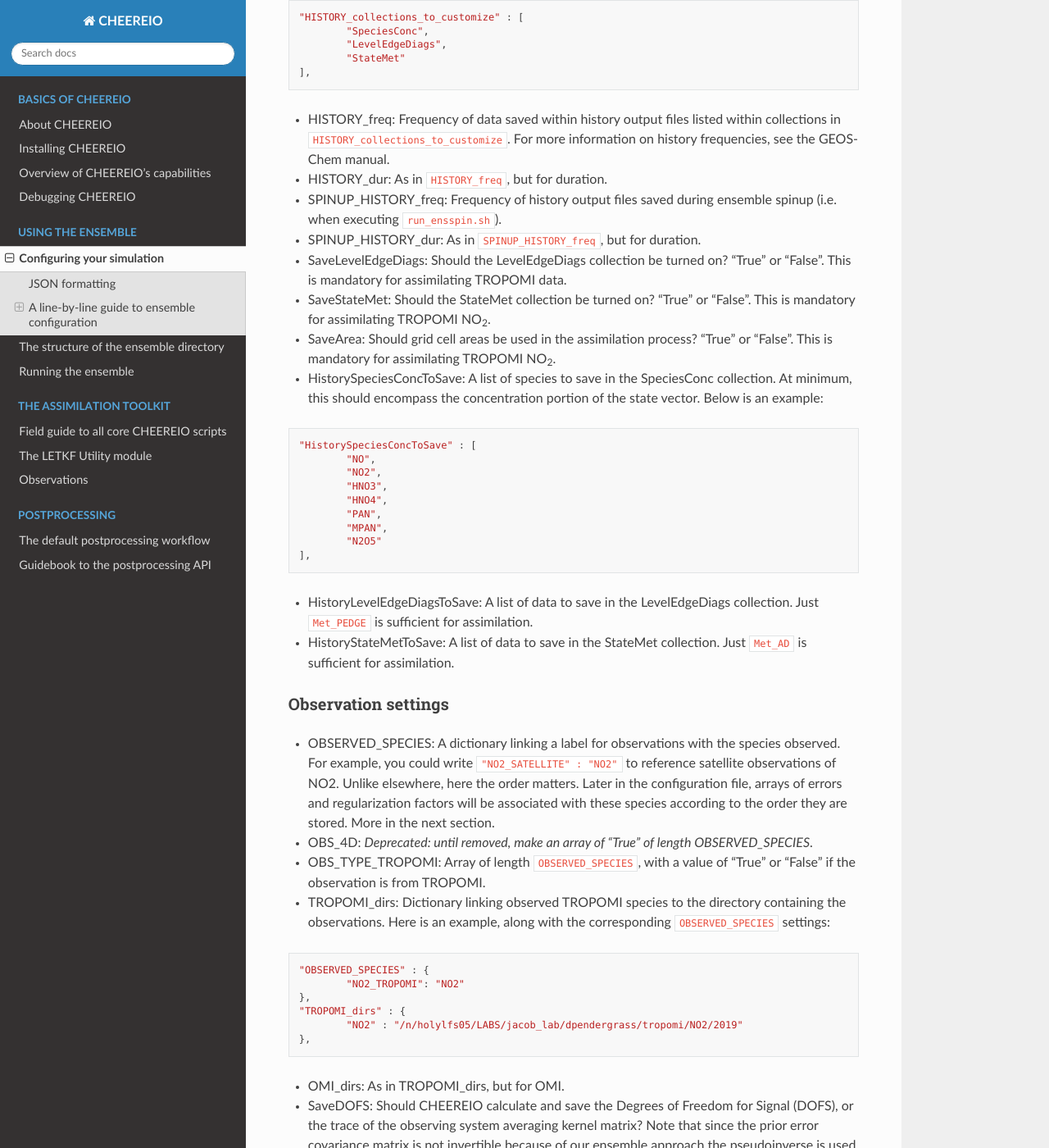
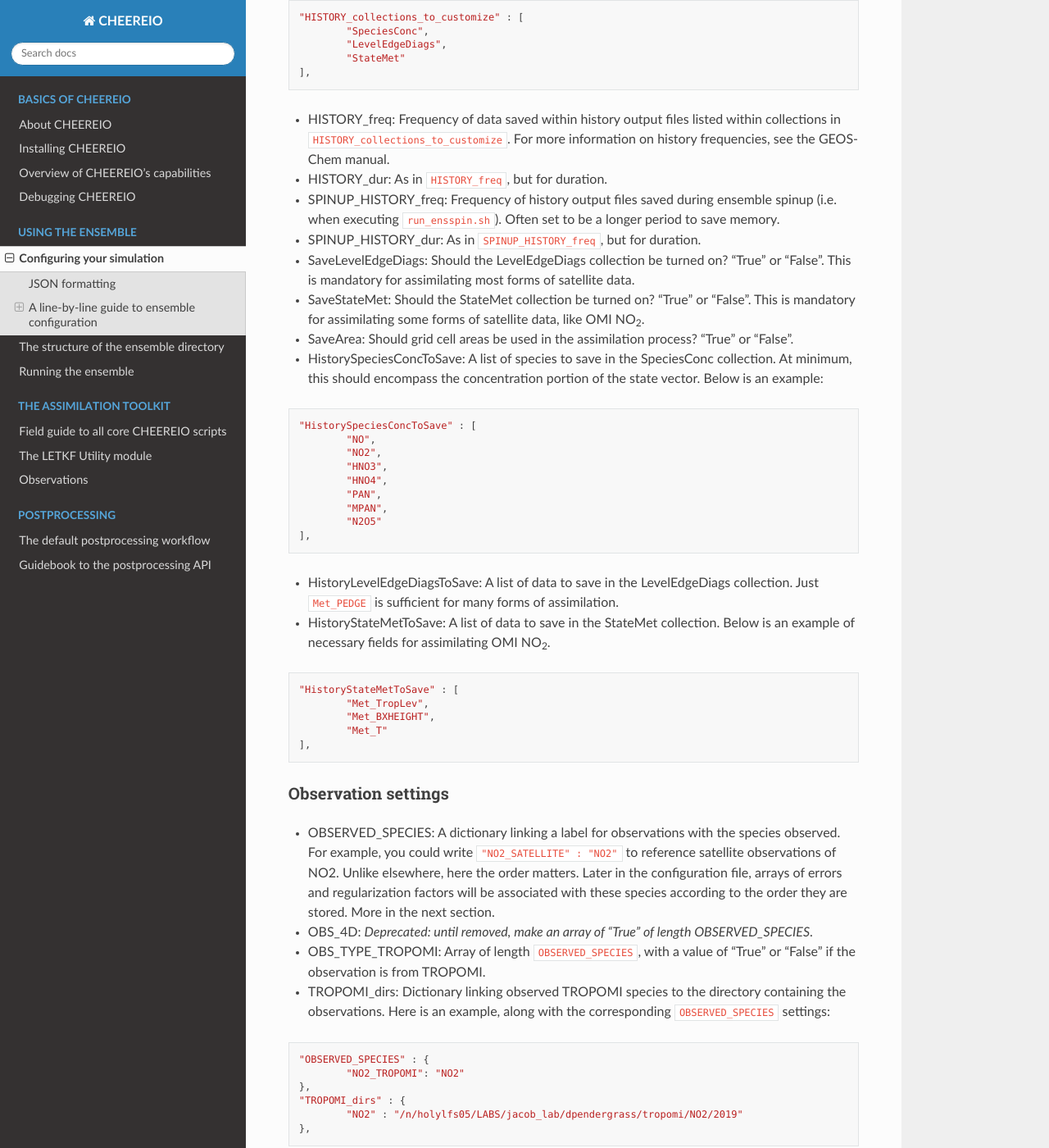
Before and after one commit to drewpendergrass/CHEEREIO, a Sphinx documentation site: the page built from docs/The-ensemble-configuration-file.rst, in a window 1280 px wide and 1400 px high, scrolled down 7474 px. Shown: the whole window at 82% size. Built offline with Sphinx 7.4.7 and the Read the Docs theme 2.0.0, drawn with Linux system fonts in a browser that asks for light colours.

Commit message:
update history rc settings

```diff
--- a/docs/The-ensemble-configuration-file.rst
+++ b/docs/The-ensemble-configuration-file.rst
@@ -179,11 +179,11 @@ HISTORY.rc settings
 
 * HISTORY_freq: Frequency of data saved within history output files listed within collections in ``HISTORY_collections_to_customize``. For more information on history frequencies, see the GEOS-Chem manual.
 * HISTORY_dur: As in ``HISTORY_freq``, but for duration.
-* SPINUP_HISTORY_freq: Frequency of history output files saved during ensemble spinup (i.e. when executing ``run_ensspin.sh``).
+* SPINUP_HISTORY_freq: Frequency of history output files saved during ensemble spinup (i.e. when executing ``run_ensspin.sh``). Often set to be a longer period to save memory.
 * SPINUP_HISTORY_dur: As in ``SPINUP_HISTORY_freq``, but for duration.
-* SaveLevelEdgeDiags: Should the LevelEdgeDiags collection be turned on? "True" or "False". This is mandatory for assimilating TROPOMI data.
-* SaveStateMet: Should the StateMet collection be turned on? "True" or "False". This is mandatory for assimilating TROPOMI NO\ :sub:`2`\ .
-* SaveArea: Should grid cell areas be used in the assimilation process? "True" or "False". This is mandatory for assimilating TROPOMI NO\ :sub:`2`\ .
+* SaveLevelEdgeDiags: Should the LevelEdgeDiags collection be turned on? "True" or "False". This is mandatory for assimilating most forms of satellite data.
+* SaveStateMet: Should the StateMet collection be turned on? "True" or "False". This is mandatory for assimilating some forms of satellite data, like OMI NO\ :sub:`2`\ .
+* SaveArea: Should grid cell areas be used in the assimilation process? "True" or "False".
 * HistorySpeciesConcToSave: A list of species to save in the SpeciesConc collection. At minimum, this should encompass the concentration portion of the state vector. Below is an example:
 ::
 
@@ -197,8 +197,15 @@ HISTORY.rc settings
 		"N2O5"
 	],
 
-* HistoryLevelEdgeDiagsToSave: A list of data to save in the LevelEdgeDiags collection. Just ``Met_PEDGE`` is sufficient for assimilation.
-* HistoryStateMetToSave: A list of data to save in the StateMet collection. Just ``Met_AD`` is sufficient for assimilation.
+* HistoryLevelEdgeDiagsToSave: A list of data to save in the LevelEdgeDiags collection. Just ``Met_PEDGE`` is sufficient for many forms of assimilation.
+* HistoryStateMetToSave: A list of data to save in the StateMet collection. Below is an example of necessary fields for assimilating OMI NO\ :sub:`2`\ .
+::
+
+	"HistoryStateMetToSave" : [
+		"Met_TropLev",
+		"Met_BXHEIGHT",
+		"Met_T"
+	],
 
 Observation settings
 ~~~~~~~~~~~~~
```
